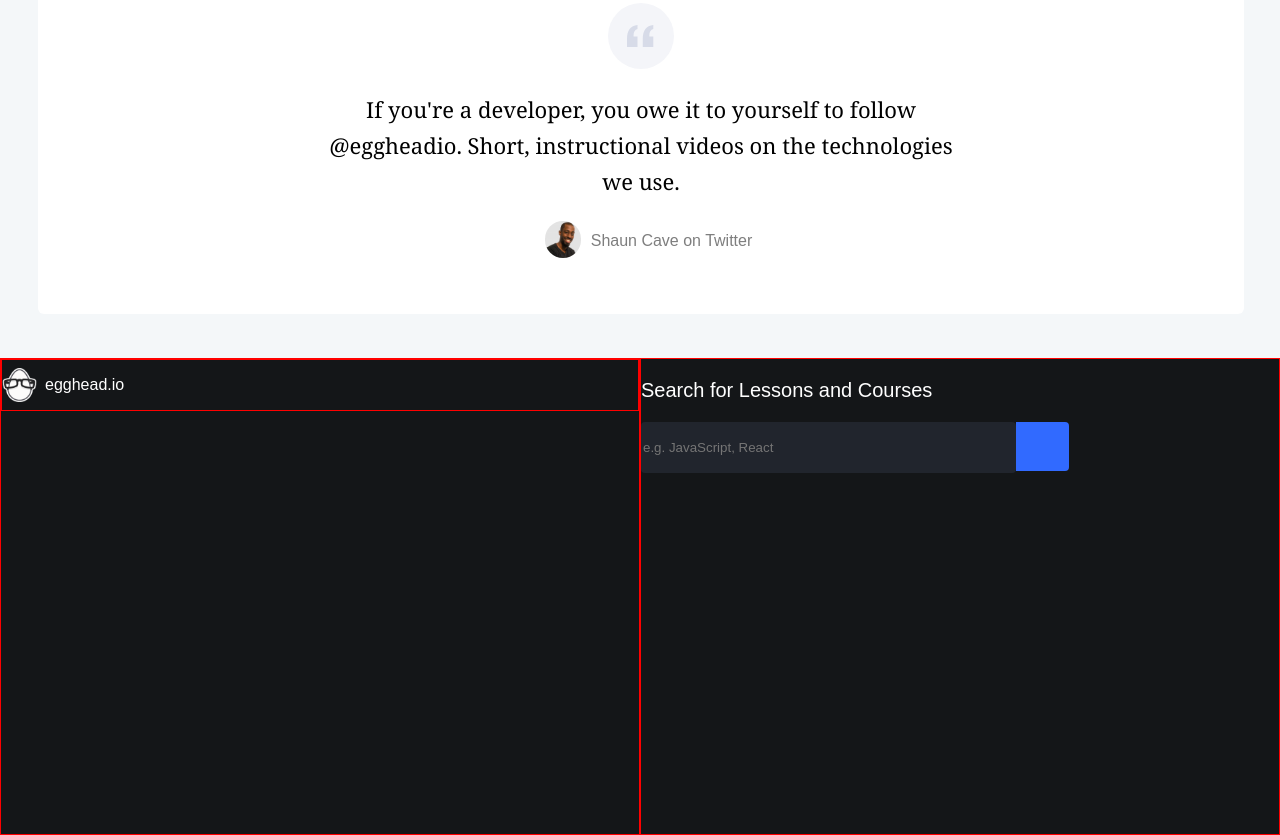
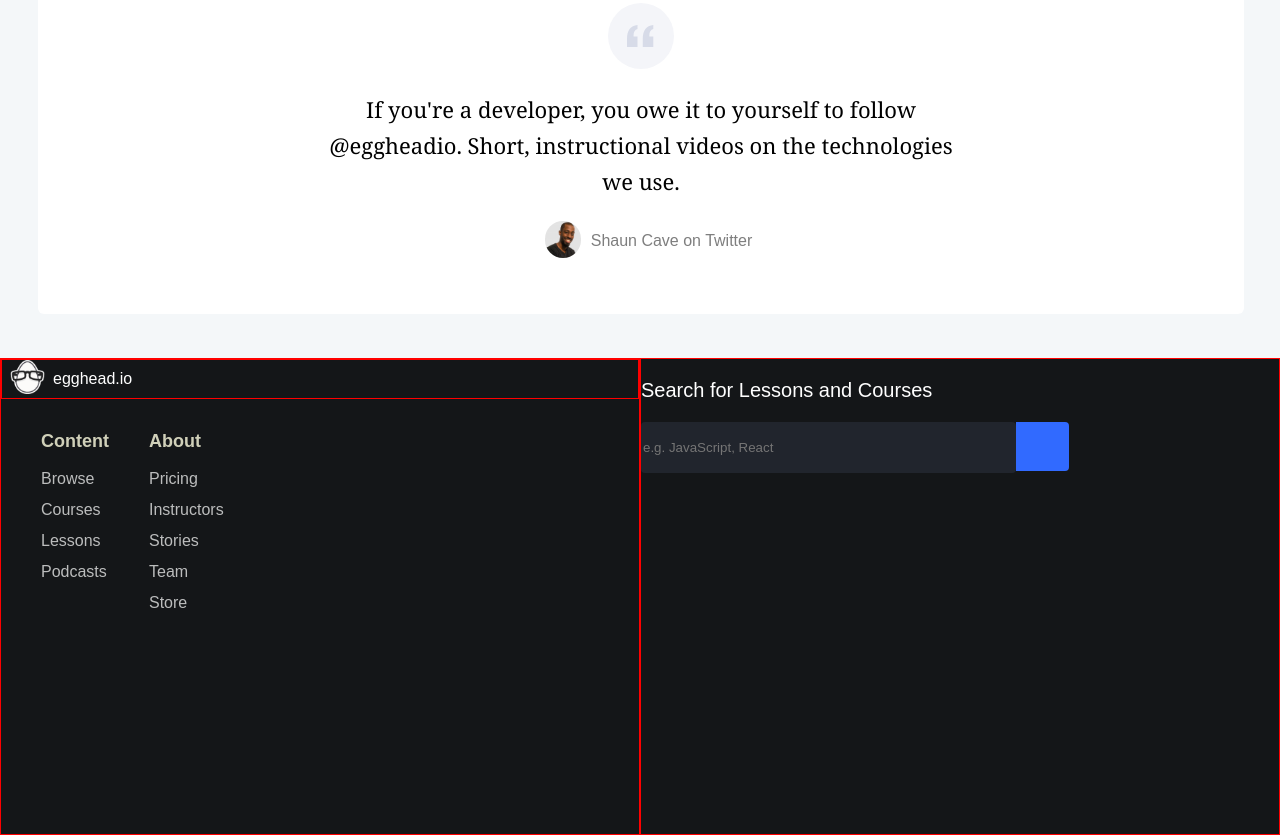
Before and after one commit to ahs1n/https-egghead.io_Mockup, a plain HTML site: page index.html in a window 1280 px wide. Shown: the part 6016-6851 px from the top of the page. Drawn offline with Linux system fonts and the light colour scheme.

Commit message:
add list in footer

```diff
--- a/index.html
+++ b/index.html
@@ -875,8 +875,25 @@
         <footer>
             <div class="content_about">
                 <div class="content_about_icon">
-                    <img src="favicon.ico" alt="favicon">
-                    <p>egghead.io</p>
+                   <a href="#"><img src="favicon.ico" alt="favicon"></a>
+                    <a href="#">egghead.io</a>
+                </div>
+                <div class="content_about_list">
+                    <ul>
+                        <p>Content</p>
+                        <li>Browse</li>
+                        <li>Courses</li>
+                        <li>Lessons</li>
+                        <li>Podcasts</li>
+                    </ul>
+                    <ul>
+                        <p>About</p>
+                        <li>Pricing</li>
+                        <li>Instructors</li>
+                        <li>Stories</li>
+                        <li>Team</li>
+                        <li>Store</li>
+                    </ul>
                 </div>
             </div>
 
--- a/style.css
+++ b/style.css
@@ -737,8 +737,9 @@ footer
     height: 34px;
     width: 35px;
 }
-.content_about_icon p
+.content_about_icon a
 {
+    text-decoration: none;
     color: #fffffF;
     font-size: 16px;
     font-weight: 400;
@@ -746,3 +747,24 @@ footer
     font-family: Arial, Helvetica, sans-serif;
     padding-left: 8px;
 }
+.content_about_list
+{
+    display: flex;
+}
+.content_about_list p
+{
+    font-size: 18px;
+    font-weight: 600;
+    line-height: 16px;
+    font-family: Arial, Helvetica, sans-serif;
+    color: #D0D0B9;
+}
+.content_about_list ul li
+{
+    list-style: none;
+    color: #BCBDBD;
+    font-size: 16px;
+    line-height: 24px;
+    font-weight: 4oo;
+    padding-bottom: 7px;
+}
```
